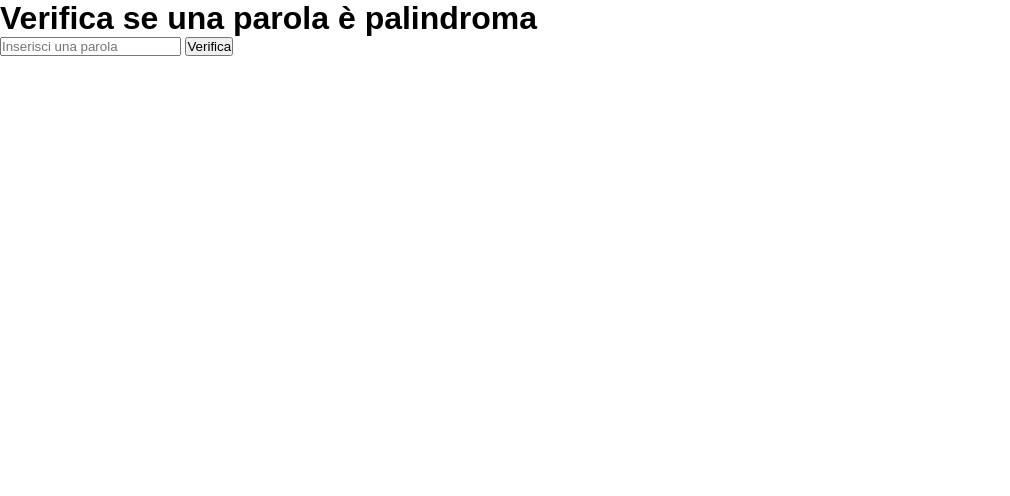
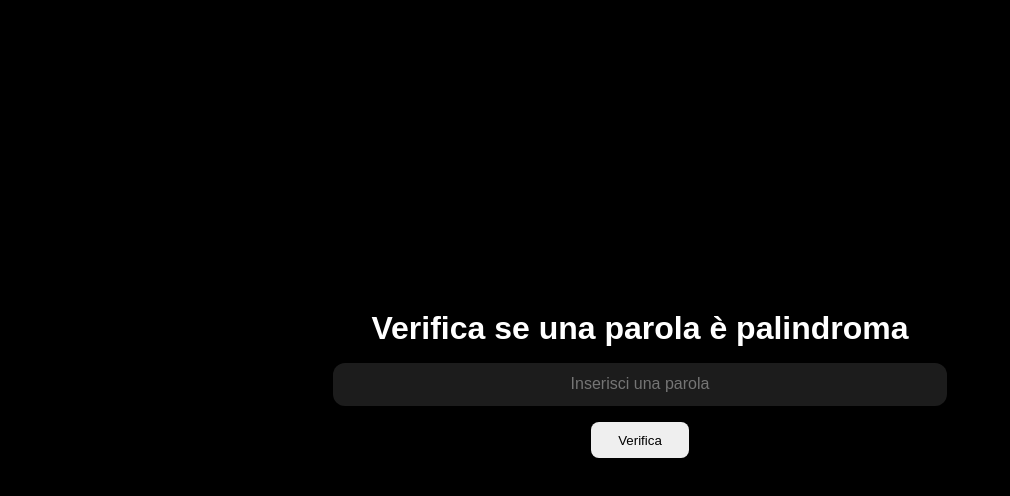
Before and after one commit to Francescosommellaa/js-paliedispari, a plain HTML site: page Palidroma/index.html in a window 1280 px wide. Shown: the whole page, without its empty margins (0-1010 px from the left). Drawn offline with Linux system fonts and the light colour scheme.

Commit message:
add stile palindroma

```diff
--- a/Palidroma/CSS/style.css
+++ b/Palidroma/CSS/style.css
@@ -5,3 +5,42 @@
     box-sizing: border-box;
     font-family: Arial, sans-serif;
 }
+
+.container{
+    display: flex;
+    flex-direction: column;
+    width: 80%;
+    margin: 0 auto;
+    align-items: center;
+    text-align: center;
+    justify-content:center;
+    height: 100vh;
+    color: #fff;
+}
+
+body {
+    background-color: #000;
+}
+
+#inputParola {
+    padding: 0.8em;
+    width: 60%;
+    text-align: center;
+    margin: 1em;
+    font-size: 16px;
+    border-radius: 12px;
+    background-color: #ffffff1c;
+    border: none;
+    color: white;
+}
+
+#verificaBtn {
+    padding: 0.8em 2em;
+    border-radius: 8px;
+    border: none;
+}
+
+#risultato {
+    margin: 1em;
+    font-size: 16px;
+}
```
